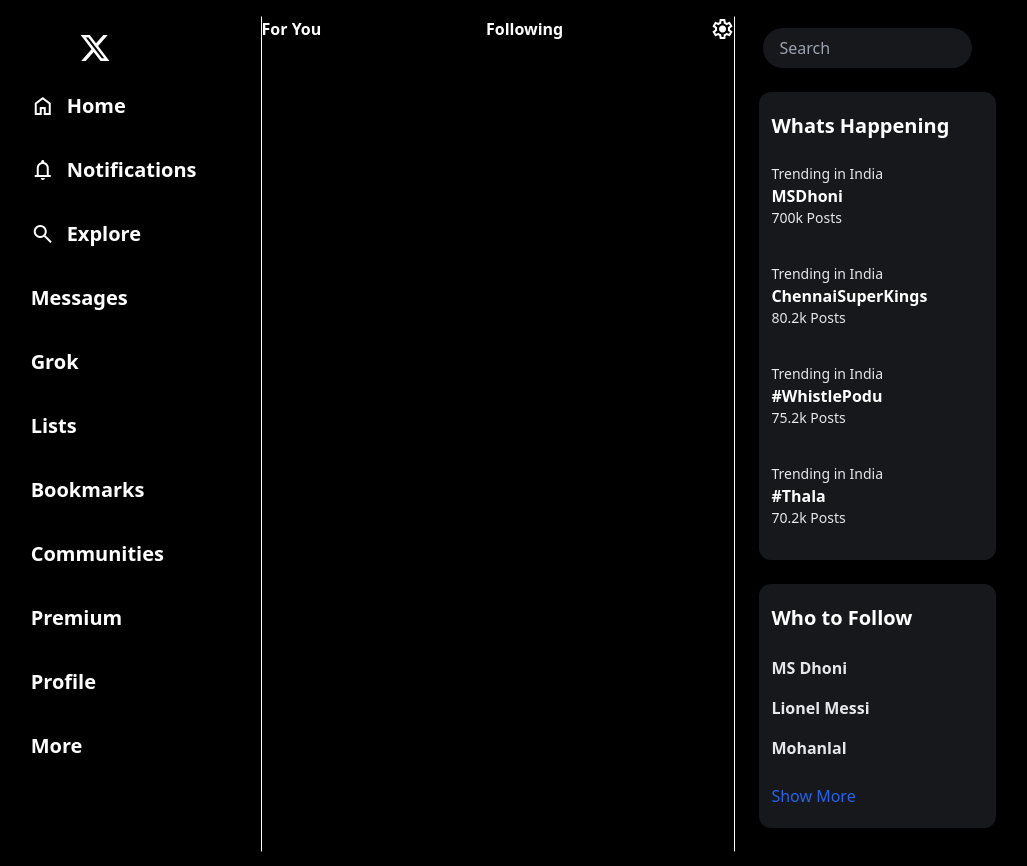
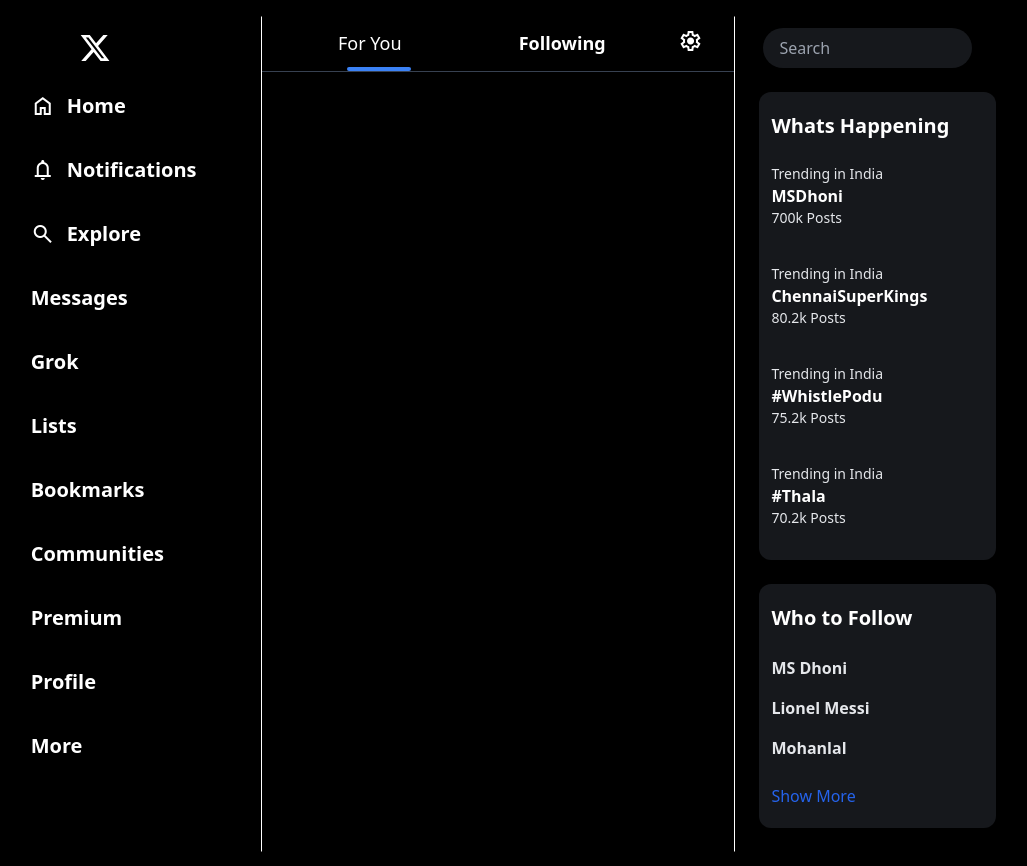
Before and after one commit to Vishnu-vkn/x.comclone, a website built with Vite: page index.html in a window 1280 px wide. Shown: the whole page, without its empty margins (71-1098 px from the left). Built offline with nearby package versions, Linux system fonts and the light colour scheme.

Commit message:
25/01/26

```diff
--- a/index.html
+++ b/index.html
@@ -42,15 +42,15 @@
 
 
         <div class="second w-full border-[1px] border-x-white border-y-black">
-            <div class="top flex ">
-
-                <div class="left bg-red-3001 w-1/2 flex justify-center font-bold text-lg">For You</div>
-                <div class="right bg-green-3001 w-1/2 flex justify-center font-bold text-lg">Following</div>
-                <div class="settings mx-2"><span class="material-symbols-outlined">
+            <div class="top flex p-3 relative">
+                <div class="absolute w-16 h-1 rounded-full bg-blue-500 bottom-0 left-[18%] z-10"></div>
+                <div class="left w-1/2 flex justify-center font-smibold text-lg">For You</div>
+                <div class="right  w-1/2 flex justify-center font-semibold text-lg">Following</div>
+                <div class="settings mx-5"><span class="material-symbols-outlined">
                         settings
                     </span></div>
             </div>
-
+            <div class="h-[1px] w-full bg-gray-700"></div>
         </div>
 
 
--- a/tailwind.config.js
+++ b/tailwind.config.js
@@ -1,6 +1,6 @@
 /** @type {import('tailwindcss').Config} */
 module.exports = {
-  content: ["*html"],
+  content: ["./*.html"],
   theme: {
     extend: {},
   },
```
Also changed, not shown: css/output.css.
